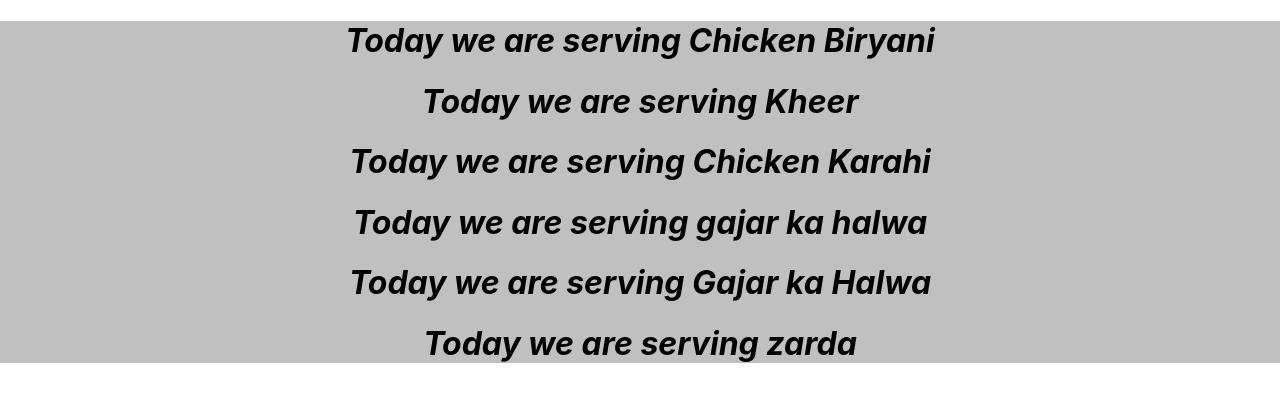
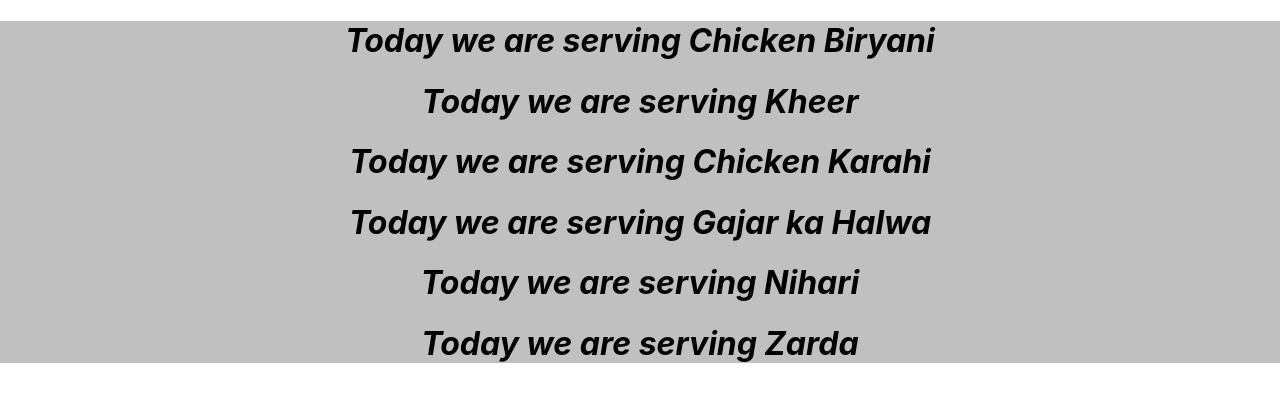
Before and after one commit to muhammadasif84/third-class, a React (Create React App) app: page / in a window 1280 px wide. Shown: the top 402 px of the page. Built offline with nearby package versions, Linux system fonts and the light colour scheme.

Commit message:
Update App.js

```diff
--- a/src/App.js
+++ b/src/App.js
@@ -6,8 +6,8 @@ function App() {
   return (
     <div className="App">
       <Dinner dishName= "Chicken Biryani" sweetDish= "Kheer"/>
-      <Dinner dishName= "Chicken Karahi" sweetDish= "gajar ka halwa"/>
-      <Dinner dishName= "Gajar ka Halwa" sweetDish= "zarda" />
+      <Dinner dishName= "Chicken Karahi" sweetDish= "Gajar ka Halwa"/>
+      <Dinner dishName= "Nihari" sweetDish= "Zarda" />
     </div>
   );
 }
```
